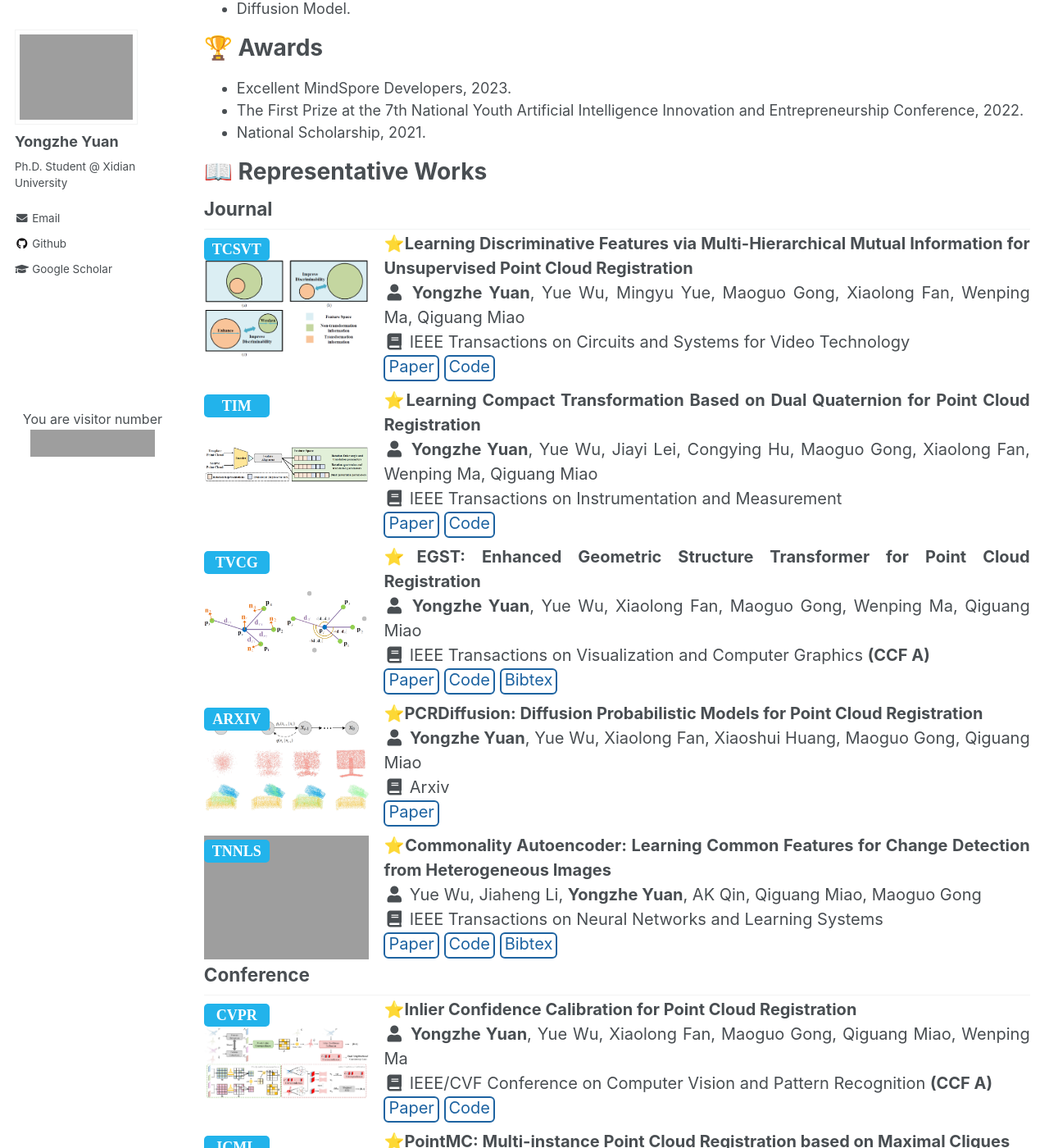
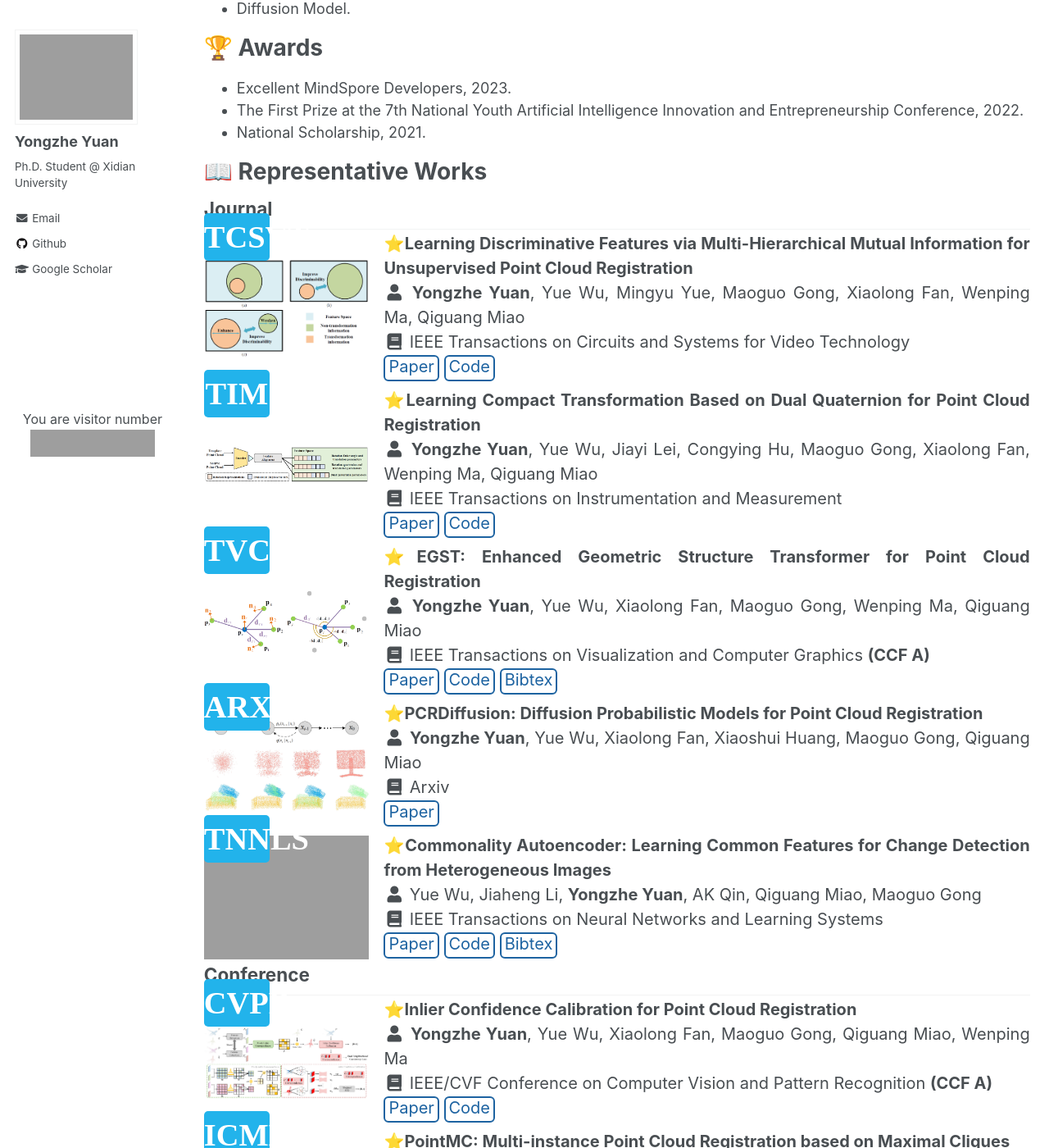
Before and after one commit to YYZMARS/YYZMARS.github.io, a Jekyll site: the page built from _pages/home.md, in a window 1280 px wide and 1400 px high, scrolled down 454 px. Shown: the whole window at 82% size. Built offline with Jekyll 4.4.1, drawn with Linux system fonts in a browser that asks for light colours; a script that is not in the unit is left out; grey boxes are pictures that could not be loaded.

Commit message:
Update publications.css

```diff
--- a/assets/css/publications.css
+++ b/assets/css/publications.css
@@ -11,7 +11,8 @@
     text-align: center;
     z-index: 9999;
     border-radius: 5px;
-    font-size: 18px;
+/*     font-size: 18px; */
+    font-size: 3vw;
 }
 
 .archive__item-image {
```
